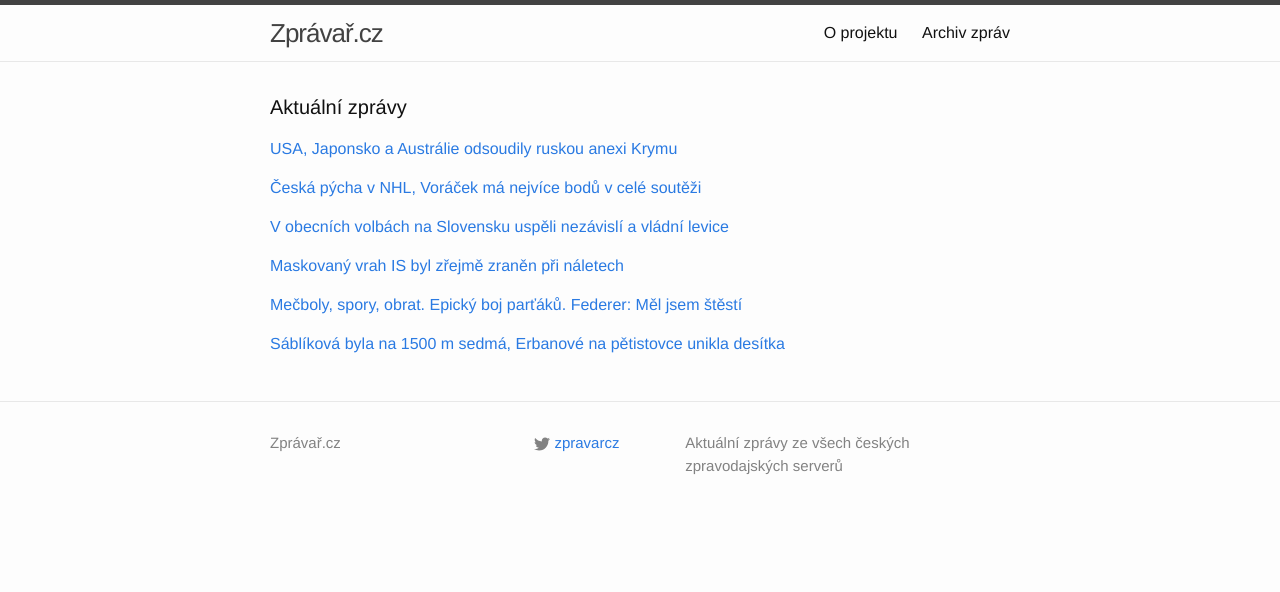
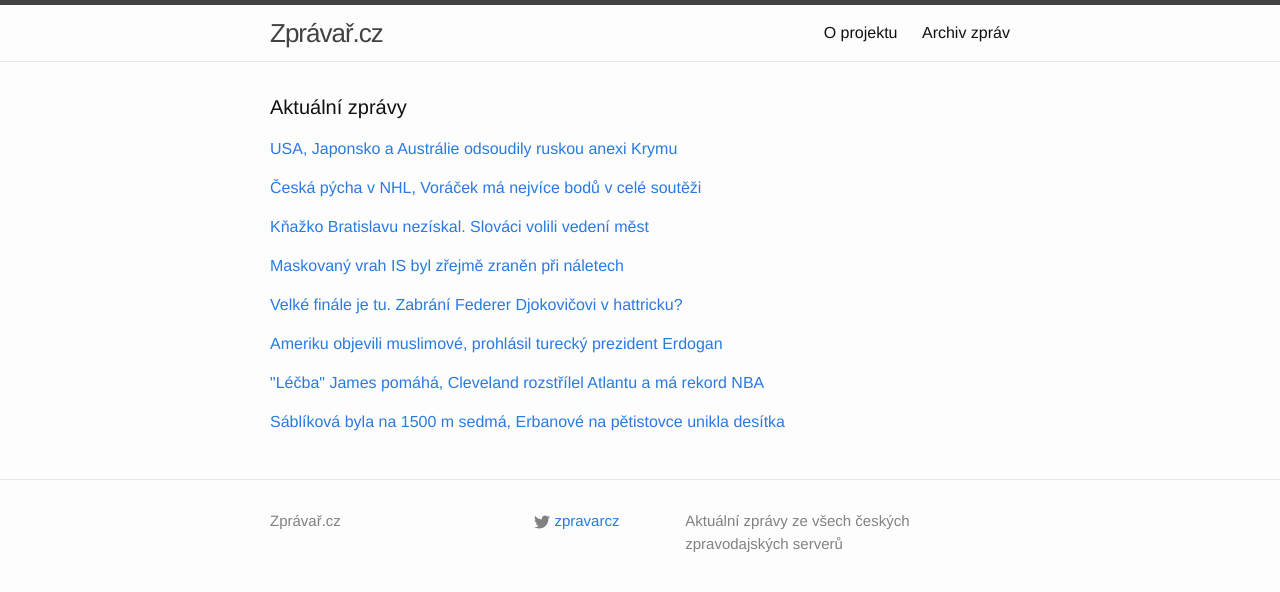
Before and after one commit to adliska/zpravar, a Jekyll site: the page built from index.html, in a window 1280 px wide. Shown: the top 592 px of the page. Built offline with Jekyll 4.4.1, drawn with Linux system fonts in a browser that asks for light colours.

Commit message:
zpravar news update

```diff
--- a/index.html
+++ b/index.html
@@ -34,9 +34,11 @@ layout: default
 <li><a href=http://sport.aktualne.cz/voracek-v-noci-zase-zaril-a-uz-vede-produktivitu-cele-nhl/r~d757d65c6d5411e4b6d20025900fea04/>Voráček v noci zase zářil a už vede produktivitu celé NHL - sport.aktualne.cz</a></li>
 <li><a href=http://sport.aktualne.cz/tlusty-a-hemsky-bodovali-jejich-tymy-vsak-prohraly/r~b3fa94a06d2311e49bec0025900fea04/>Tlustý a Hemský bodovali, jejich týmy však prohrály - sport.aktualne.cz</a></li>
 </ul>
-</div><p><a href="javascript:;" onclick="toggle_visibility('zpravy2')">V obecních volbách na Slovensku uspěli nezávislí a vládní levice</a></p>
+</div><p><a href="javascript:;" onclick="toggle_visibility('zpravy2')">Kňažko Bratislavu nezískal. Slováci volili vedení měst</a></p>
 <div id="zpravy2" style="display:none">
 <ul>
+<li><a href=http://zpravy.aktualne.cz/zahranici/knazko-bratislavu-neziskal-slovaci-volili-vedeni-mest/r~dcbf40806d6d11e4b5c5002590604f2e/>Kňažko Bratislavu nezískal. Slováci volili vedení měst - zpravy.aktualne.cz</a></li>
+<li><a href=http://zahranicni.ihned.cz/c1-63128760-ficuv-smer-je-nejsilnejsi-stranou-potvrdily-to-vysledky-obecnich-voleb>Ficův Směr je nejsilnější stranou, potvrdily to výsledky obecních voleb - zahranicni.ihned.cz</a></li>
 <li><a href=http://www.ceskenoviny.cz/zpravy/zpravy/v-obecnich-volbach-na-slovensku-uspeli-nezavisli-a-vladni-levice/1147853>V obecních volbách na Slovensku uspěli nezávislí a vládní levice - www.ceskenoviny.cz</a></li>
 <li><a href=http://www.novinky.cz/zahranicni/evropa/353647-nezavisly-kandidat-porazil-politicke-matadory-a-bude-primatorem-bratislavy.html>Nezávislý kandidát porazil politické matadory a bude primátorem Bratislavy - www.novinky.cz</a></li>
 <li><a href=http://www.ceskatelevize.cz/ct24/svet/292573-slovensko-ma-za-sebou-komunalni-volby-darilo-se-nezavislym-a-smeru/>Slovensko má za sebou komunální volby, dařilo se nezávislým a Smeru - www.ceskatelevize.cz</a></li>
@@ -53,15 +55,30 @@ layout: default
 <li><a href=http://www.novinky.cz/zahranicni/blizky-a-stredni-vychod/353641-pri-naletu-na-pozice-islamskeho-statu-byl-zranen-i-vrah-zapadnich-rukojmich.html>Při náletu na pozice Islámského státu byl zraněn i vrah západních rukojmích - www.novinky.cz</a></li>
 <li><a href=http://www.ceskenoviny.cz/zpravy/zpravy/vrah-zapadnich-rukojmich-islamskeho-statu-byl-pry-zranen/1147849>Vrah západních rukojmích Islámského státu byl prý zraněn - www.ceskenoviny.cz</a></li>
 </ul>
-</div><p><a href="javascript:;" onclick="toggle_visibility('zpravy4')">Mečboly, spory, obrat. Epický boj parťáků. Federer: Měl jsem štěstí</a></p>
+</div><p><a href="javascript:;" onclick="toggle_visibility('zpravy4')">Velké finále je tu. Zabrání Federer Djokovičovi v hattricku?</a></p>
 <div id="zpravy4" style="display:none">
 <ul>
+<li><a href=http://sport.aktualne.cz/velke-finale-je-tu-zabrani-federer-djokovicovi-v-hattricku/r~99aad4e06d1c11e4b6d20025900fea04/>Velké finále je tu. Zabrání Federer Djokovičovi v hattricku? - sport.aktualne.cz</a></li>
 <li><a href=http://sport.idnes.cz/tenis-turnaj-mistru-federer-wawrinka-d80-/tenis.aspx?c=A141116_073439_tenis_rou>Mečboly, spory, obrat. Epický boj parťáků. Federer: Měl jsem štěstí - sport.idnes.cz</a></li>
 <li><a href=http://www.rozhlas.cz/_zprava/djokovic-a-federer-se-utkaji-ve-finale-londynskeho-turnaje-mistru--1421099>Djokovič a Federer se utkají ve finále londýnského Turnaje mistrů - www.rozhlas.cz</a></li>
 <li><a href=http://www.sportovninoviny.cz/zpravy/djokovic-a-federer-se-utkaji-ve-finale-turnaje-mistru/1147755>Djokovič a Federer se utkají ve finále Turnaje mistrů - www.sportovninoviny.cz</a></li>
 </ul>
-</div><p><a href="javascript:;" onclick="toggle_visibility('zpravy5')">Sáblíková byla na 1500 m sedmá, Erbanové na pětistovce unikla desítka</a></p>
+</div><p><a href="javascript:;" onclick="toggle_visibility('zpravy5')">Ameriku objevili muslimové, prohlásil turecký prezident Erdogan</a></p>
 <div id="zpravy5" style="display:none">
+<ul>
+<li><a href=http://zahranicni.ihned.cz/blizky-vychod/c1-63128770-ameriku-objevili-muslimove-prohlasil-turecky-prezident-erdogan>Ameriku objevili muslimové, prohlásil turecký prezident Erdogan - zahranicni.ihned.cz</a></li>
+<li><a href=http://zpravy.e15.cz/zahranicni/udalosti/muslimove-byli-v-americe-pred-kolumbem-tvrdi-turecky-prezident-1137495>Muslimové byli v Americe před Kolumbem, tvrdí turecký prezident - zpravy.e15.cz</a></li>
+<li><a href=http://zpravy.idnes.cz/erdogan-tvrdi-ze-ameriku-objevili-muslimove-fmr-/zahranicni.aspx?c=A141116_075257_zahranicni_cen>Muslimové objevili Ameriku, říká turecký prezident s odvoláním na Kolumba - zpravy.idnes.cz</a></li>
+</ul>
+</div><p><a href="javascript:;" onclick="toggle_visibility('zpravy6')">"Léčba" James pomáhá, Cleveland rozstřílel Atlantu a má rekord NBA</a></p>
+<div id="zpravy6" style="display:none">
+<ul>
+<li><a href=http://www.denik.cz/ostatni_sport/lecba-james-pomaha-cleveland-rozstrilel-atlantu-a-ma-rekord-nba-20141116.html>"Léčba" James pomáhá, Cleveland rozstřílel Atlantu a má rekord NBA - www.denik.cz</a></li>
+<li><a href=http://sport.idnes.cz/basketbal-nba-rekord-zpravodajstvi-d6j-/basket.aspx?c=A141116_095300_sport-basket_rou>Cleveland rozstřílel trojkami Atlantu a má rekord zámořské NBA - sport.idnes.cz</a></li>
+<li><a href=http://www.sportovninoviny.cz/zpravy/cleveland-rozstrilel-trojkami-atlantu-a-ma-rekord-nba/1147884>Cleveland rozstřílel trojkami Atlantu a má rekord NBA - www.sportovninoviny.cz</a></li>
+</ul>
+</div><p><a href="javascript:;" onclick="toggle_visibility('zpravy7')">Sáblíková byla na 1500 m sedmá, Erbanové na pětistovce unikla desítka</a></p>
+<div id="zpravy7" style="display:none">
 <ul>
 <li><a href=http://www.denik.cz/zimni_sporty/sablikova-byla-na-1500-m-sedma-erbanove-na-petistovce-unikla-desitka-20141116.html>Sáblíková byla na 1500 m sedmá, Erbanové na pětistovce unikla desítka - www.denik.cz</a></li>
 <li><a href=http://sport.aktualne.cz/sablikova-skoncila-na-v-japonsku-na-patnactistovce-sedma/r~3df047766d6611e4845a002590604f2e/>Sáblíková skončila na v Japonsku na patnáctistovce sedmá - sport.aktualne.cz</a></li>
```
